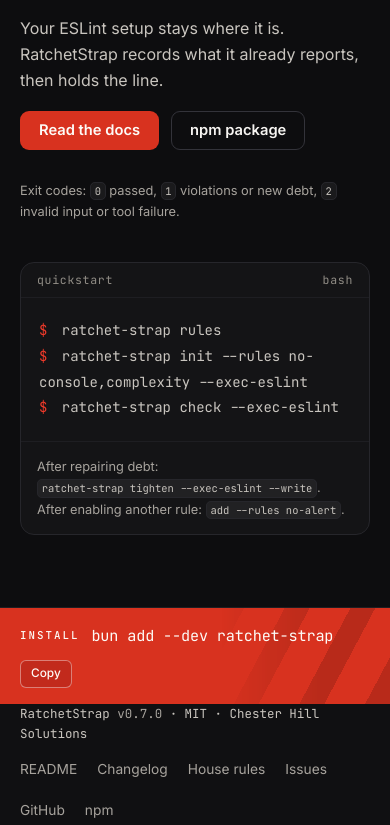
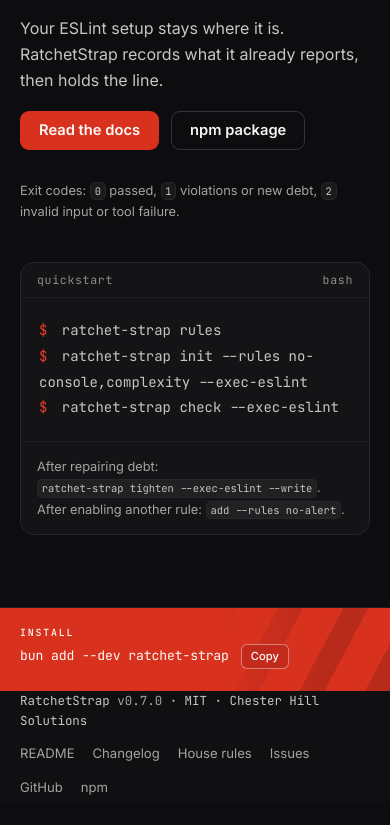
Before and after one commit to chester-hill-solutions/ratchet-strap, a website: page site/index.html in a window 390 px wide. Shown: the part 8305-9130 px from the top of the page. After the commit the page ends 9107 px from the top, so only its background shows below. Drawn offline with Linux system fonts and the light colour scheme.

```diff
--- a/site/styles.css
+++ b/site/styles.css
@@ -694,9 +694,14 @@ td em {
   .grid4 { grid-template-columns: 1fr; }
   .grid4 li, .grid4 li + li { padding: 22px 0; border-right: 0; }
   .grid4 li + li { border-top: 1px solid var(--line-soft); }
-  .band-inner { min-height: 96px; }
-  .foot-row { flex-direction: column; align-items: flex-start; }
-  .foot-links { gap: 16px 20px; }
+  .band-inner { min-height: 0; padding: 20px 20px 22px; }
+  .band-install { display: grid; grid-template-columns: 1fr auto; align-items: center; gap: 6px 12px; }
+  .band-label { grid-column: 1 / -1; font-size: 0.62rem; }
+  .band-install code { font-size: 0.82rem; }
+  .copy-band { padding: 6px 9px; font-size: 0.7rem; }
+  .foot-row { flex-direction: column; align-items: flex-start; gap: 12px; }
+  .foot-links { gap: 10px 18px; }
+  .foot-links a { font-size: 0.82rem; }
   .install { flex-wrap: wrap; }
   .proof-inner span + span::before { display: none; }
   .proof-inner { column-gap: 22px; }
```
Also changed, not shown: README.md.
